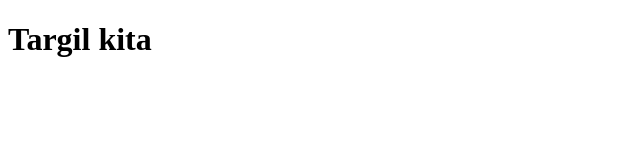
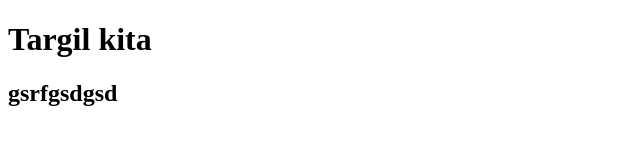
Before and after one commit to liorzadok/github_89_targil, a plain HTML site: page index.html in a window 1280 px wide. Shown: the whole page, without its empty margins (0-640 px from the left). Drawn offline with Linux system fonts and the light colour scheme.

Commit message:
added h2

```diff
--- a/index.html
+++ b/index.html
@@ -7,6 +7,7 @@
     <script defer src="js/myJS.js"></script>
     <title>Targil</title>
     <h1>Targil kita</h1>
+    <h2>gsrfgsdgsd</h2>
   </head>
   <body></body>
 </html>
```
